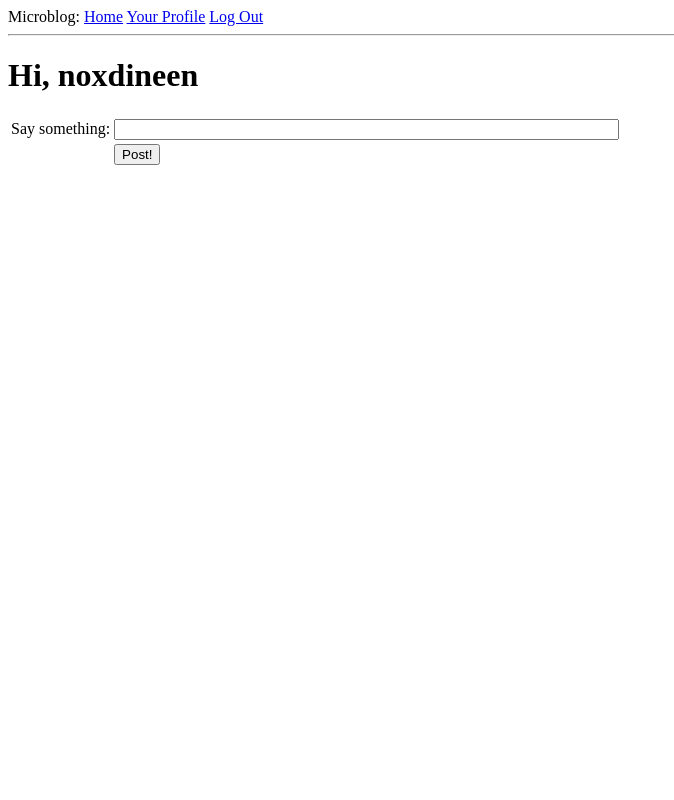
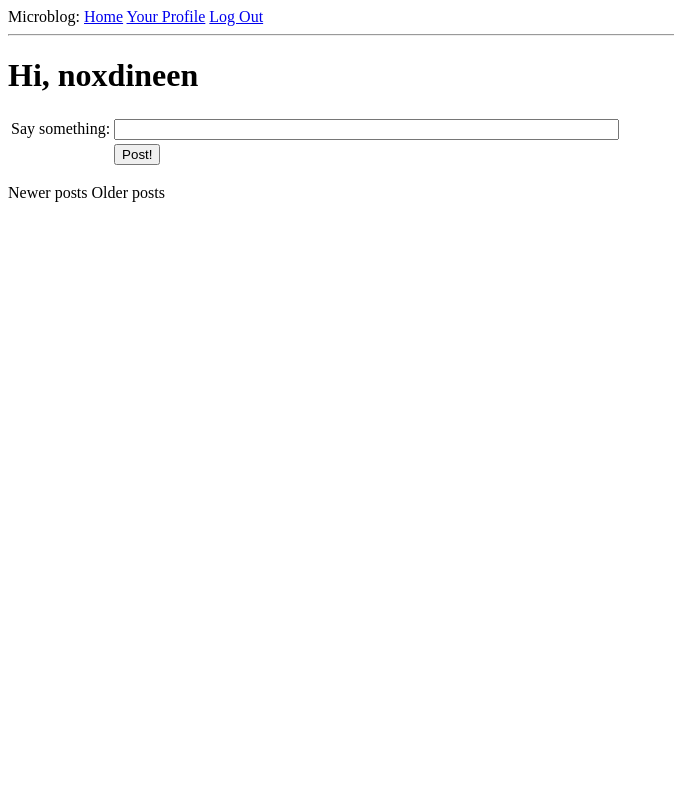
Before and after one commit to NoxDineen/microblog, a Flask app: page / in a window 1280 px wide. Shown: the whole page, without its empty margins (0-674 px from the left). Run offline with Flask 2, Linux system fonts and the light colour scheme; a user stored in the database is signed in; data comes from the database, SQL or seed files in the repository; data that the repository does not hold is empty; parts of the project's set-up code (start-up, migrations or seed data) failed here and were passed over.

Commit message:
Updated post rendering

```diff
--- a/app/templates/index.html
+++ b/app/templates/index.html
@@ -22,7 +22,11 @@
     </table>
 </form>
 
-{% for post in posts %}
-<p>{{post.author.nickname}} says: <b>{{post.body}}</b></p>
+{% for post in posts.items %}
+    {% include 'post.html' %}
 {% endfor %}
+{% if posts.has_prev %}<a href="{{ url_for('index', page = posts.prev_num) }}">Newer posts</a>{% else %}
+Newer posts{% endif %}
+{% if posts.has_next %}<a href="{{ url_for('index', page = posts.next_num) }}">Older posts</a>{% else %}
+Older posts {% endif %}
 {% endblock %}
```
